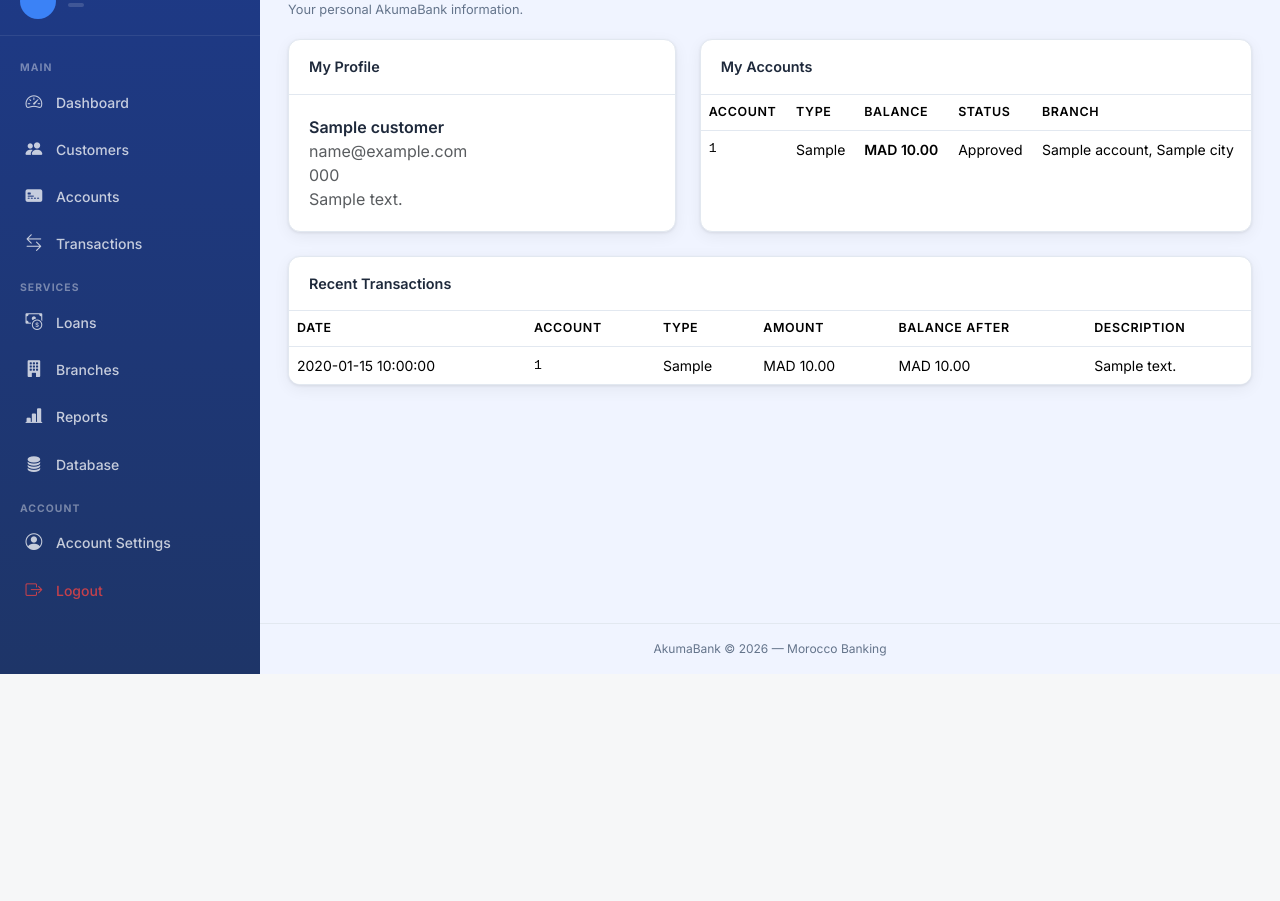
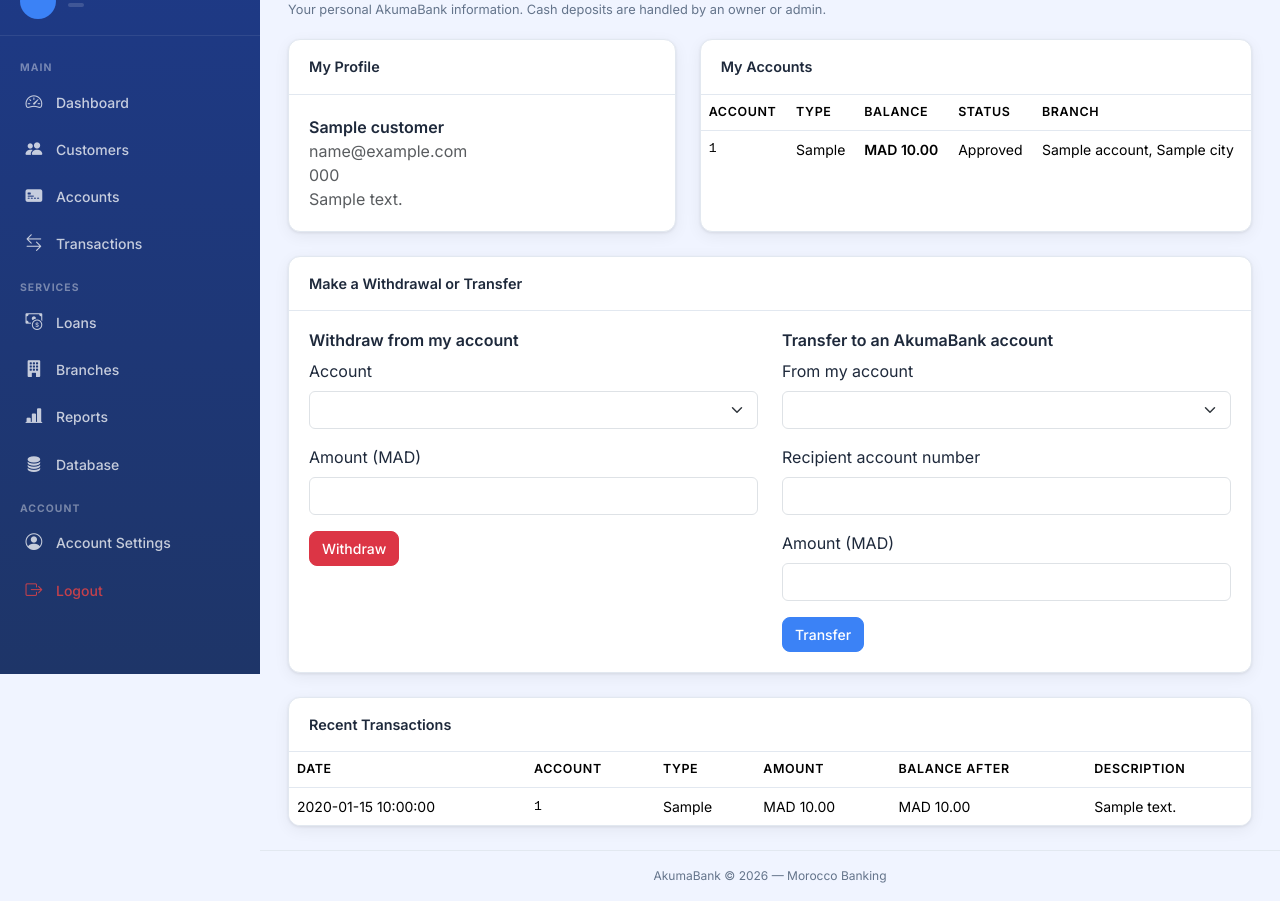
Before and after one commit to akuma3232/AkumaBank, a Flask app: template templates/customer_portal.html in a window 1280 px wide. Shown: the part 126-1027 px from the top of the page. Before the commit the page ends 800 px from the top, so only its background shows below. Run offline with Flask 3, Linux system fonts and the light colour scheme; the template is opened without the code that fills it: most values are stand-ins (such as "Sample title", 1, 10 or a date in 2020).

Commit message:
Allow customer withdrawals and transfers; restrict deposits to owners and admins

```diff
--- a/templates/customer_portal.html
+++ b/templates/customer_portal.html
@@ -6,7 +6,7 @@
 <div class="page-header-row">
   <div>
     <h4 class="page-heading">Welcome, {{ session.user.username }}</h4>
-    <p class="page-sub">Your personal AkumaBank information.</p>
+    <p class="page-sub">Your personal AkumaBank information. Cash deposits are handled by an owner or admin.</p>
   </div>
 </div>
 
@@ -58,6 +58,60 @@
   </div>
 </div>
 
+{% if accounts %}
+<div class="card-panel mb-4">
+  <div class="panel-header"><span class="panel-title">Make a Withdrawal or Transfer</span></div>
+  <div class="panel-body">
+    <div class="row g-4">
+      <div class="col-lg-6">
+        <form method="POST" action="{{ url_for('customer_portal.withdraw') }}">
+          <h6 class="fw-semibold">Withdraw from my account</h6>
+          <div class="mb-3">
+            <label class="form-label" for="withdraw_account">Account</label>
+            <select class="form-select" id="withdraw_account" name="account_id" required>
+              {% for account in accounts if account.Status == 'Active' %}
+              <option value="{{ account.AccountID }}">{{ account.AccountNumber }} — MAD {{ "{:,.2f}".format(account.Balance) }}</option>
+              {% else %}
+              <option value="" disabled>No active accounts</option>
+              {% endfor %}
+            </select>
+          </div>
+          <div class="mb-3">
+            <label class="form-label" for="withdraw_amount">Amount (MAD)</label>
+            <input class="form-control" type="number" id="withdraw_amount" name="amount" min="0.01" step="0.01" required />
+          </div>
+          <button class="btn btn-danger" type="submit">Withdraw</button>
+        </form>
+      </div>
+      <div class="col-lg-6">
+        <form method="POST" action="{{ url_for('customer_portal.transfer') }}">
+          <h6 class="fw-semibold">Transfer to an AkumaBank account</h6>
+          <div class="mb-3">
+            <label class="form-label" for="transfer_source">From my account</label>
+            <select class="form-select" id="transfer_source" name="from_account_id" required>
+              {% for account in accounts if account.Status == 'Active' %}
+              <option value="{{ account.AccountID }}">{{ account.AccountNumber }} — MAD {{ "{:,.2f}".format(account.Balance) }}</option>
+              {% else %}
+              <option value="" disabled>No active accounts</option>
+              {% endfor %}
+            </select>
+          </div>
+          <div class="mb-3">
+            <label class="form-label" for="destination_account">Recipient account number</label>
+            <input class="form-control" type="text" id="destination_account" name="to_account_number" maxlength="32" required />
+          </div>
+          <div class="mb-3">
+            <label class="form-label" for="transfer_amount">Amount (MAD)</label>
+            <input class="form-control" type="number" id="transfer_amount" name="amount" min="0.01" step="0.01" required />
+          </div>
+          <button class="btn btn-primary" type="submit">Transfer</button>
+        </form>
+      </div>
+    </div>
+  </div>
+</div>
+{% endif %}
+
 <div class="card-panel">
   <div class="panel-header"><span class="panel-title">Recent Transactions</span></div>
   <div class="panel-body p-0">
--- a/templates/transactions.html
+++ b/templates/transactions.html
@@ -38,9 +38,11 @@
     <p class="page-sub">Deposit · Withdraw · Transfer — trigger <code>UpdateBalanceAfterTransaction</code> fires on every insert</p>
   </div>
   <div class="d-flex gap-2 flex-wrap">
+    {% if can_deposit %}
     <button class="btn btn-success" data-bs-toggle="modal" data-bs-target="#depositModal">
       <i class="bi bi-arrow-down-circle-fill me-1"></i>Deposit
     </button>
+    {% endif %}
     <button class="btn btn-danger" data-bs-toggle="modal" data-bs-target="#withdrawModal">
       <i class="bi bi-arrow-up-circle-fill me-1"></i>Withdraw
     </button>
@@ -115,6 +117,7 @@
 </div>
 
 <!-- ═══ DEPOSIT MODAL ═══ -->
+{% if can_deposit %}
 <div class="modal fade" id="depositModal" tabindex="-1">
   <div class="modal-dialog">
     <div class="modal-content">
@@ -153,6 +156,7 @@
     </div>
   </div>
 </div>
+{% endif %}
 
 <!-- ═══ WITHDRAW MODAL ═══ -->
 <div class="modal fade" id="withdrawModal" tabindex="-1">
```
Also changed, not shown: routes/customer_portal.py (+137 -2 lines), routes/transactions.py (+12 -0 lines), database/banking_system.db, database/profile_pictures/1_0ab5279e2277415ba32765b6162e1b22.gif (added).
